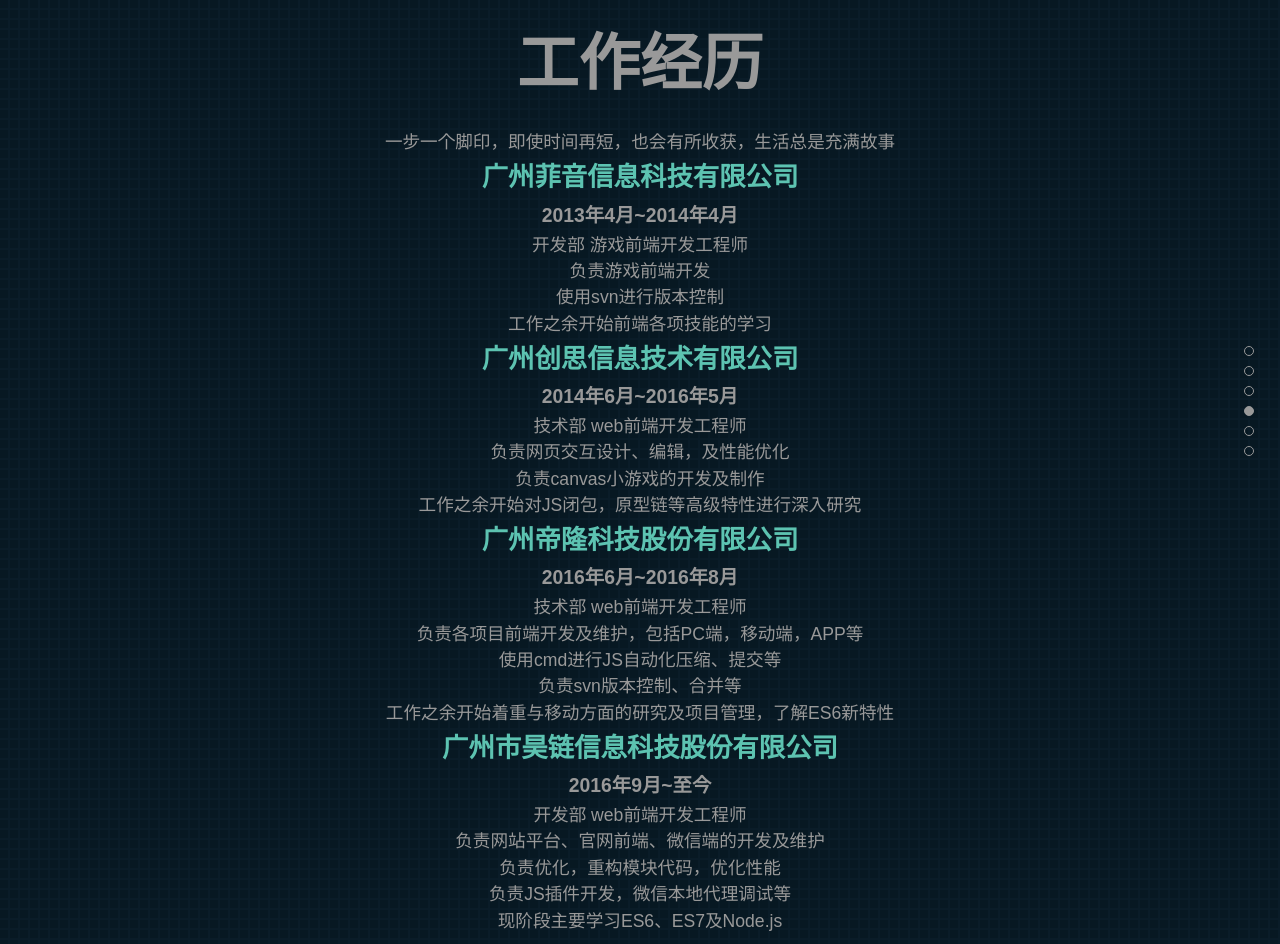
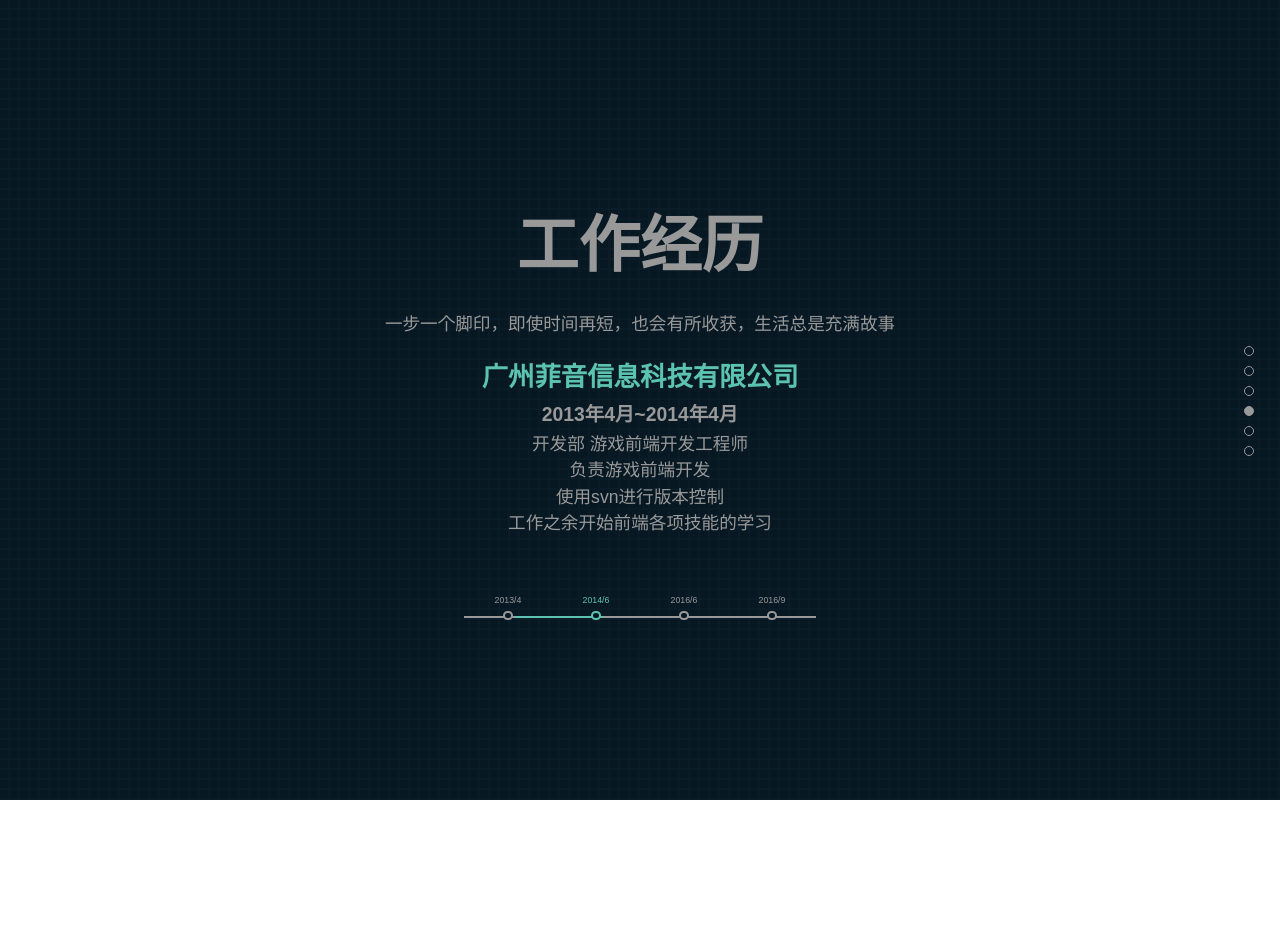
Before and after one commit to hsuna/vue-hsuna-resume, a Vue app: page /#/exp in a window 1280 px wide. Shown: the top 944 px of the page. After the commit the page ends 800 px from the top, so only its background shows below. Built offline with nearby package versions, Linux system fonts and the light colour scheme.

Commit message:
添加首页和经验的交互效果

```diff
--- a/src/page/Exp.vue
+++ b/src/page/Exp.vue
@@ -5,63 +5,111 @@
       <p>一步一个脚印，即使时间再短，也会有所收获，生活总是充满故事</p>
     </div>
     <div class="content">
-      <div class="part">
-        <h3 class="clr-comm">广州菲音信息科技有限公司</h3>
-        <h6>2013年4月~2014年4月</h6>
-        <p>开发部  游戏前端开发工程师</p>
-        <p>负责游戏前端开发</p>
-        <p>使用svn进行版本控制</p>
-        <p>工作之余开始前端各项技能的学习</p>
-      </div>
-      <div class="part">
-        <h3 class="clr-comm">广州创思信息技术有限公司</h3>
-        <h6>2014年6月~2016年5月</h6>
-        <p>技术部  web前端开发工程师</p>
-        <p>负责网页交互设计、编辑，及性能优化</p>
-        <p>负责canvas小游戏的开发及制作</p>
-        <p>工作之余开始对JS闭包，原型链等高级特性进行深入研究</p>
-      </div>
-      <div class="part">
-        <h3 class="clr-comm">广州帝隆科技股份有限公司</h3>
-        <h6>2016年6月~2016年8月</h6>
-        <p>技术部  web前端开发工程师</p>
-        <p>负责各项目前端开发及维护，包括PC端，移动端，APP等</p>
-        <p>使用cmd进行JS自动化压缩、提交等</p>
-        <p>负责svn版本控制、合并等</p>
-        <p>工作之余开始着重与移动方面的研究及项目管理，了解ES6新特性</p>
-      </div>
-      <div class="part">
-        <h3 class="clr-comm">广州市昊链信息科技股份有限公司</h3>
-        <h6>2016年9月~至今</h6>
-        <p>开发部  web前端开发工程师</p>
-        <p>负责网站平台、官网前端、微信端的开发及维护</p>
-        <p>负责优化，重构模块代码，优化性能</p>
-        <p>负责JS插件开发，微信本地代理调试等</p>
-        <p>现阶段主要学习ES6、ES7及Node.js</p>
-      </div>
+      <transition-group name="fade">
+        <div v-for="(part, index) in partList" class="part" v-bind:key="part.axis" v-show="curPart==index">
+          <h3 class="clr-comm">{{part.title}}</h3>
+          <h6>{{part.time}}</h6>
+          <p v-for="(text, index) in part.contents" v-bind:key="index">{{text}}</p>
+        </div>
+      </transition-group>
     </div>
-    <div class="axis">
-      <a>2013/4</a>
-      <a>2014/6</a>
-      <a>2016/6</a>
-      <a>2016/9</a>
-      <span class="line"></span>
+    <div class="axis" @mouseout="axisMouseOutHandler">
+      <a v-for="(part, index) in partList" class="part" v-bind:key="part.axis" @mouseover="axisMouseOverHandler(index)" :class="curPart==index?'active':''">
+        {{part.axis}}
+      </a>
+      <span class="line" :style="'left:'+(curPart*100/partList.length)+'%'"></span>
     </div>
   </div>
 </template>
 
 <script type="text/ecmascript-6">
+export default {
+  data() {
+    return {
+      timeId: -1,
+      curPart: 0,
+      partList: [
+        {
+          axis: "2013/4",
+          title: "广州菲音信息科技有限公司",
+          time: "2013年4月~2014年4月",
+          contents: [
+            "开发部  游戏前端开发工程师",
+            "负责游戏前端开发",
+            "使用svn进行版本控制",
+            "工作之余开始前端各项技能的学习"
+          ]
+        },
+        {
+          axis: "2014/6",
+          title: "广州创思信息技术有限公司",
+          time: "2014年6月~2016年5月",
+          contents: [
+            "技术部  web前端开发工程师",
+            "负责网页交互设计、编辑，及性能优化",
+            "负责canvas小游戏的开发及制作",
+            "工作之余开始对JS闭包，原型链等高级特性进行深入研究"
+          ]
+        },
+        {
+          axis: "2016/6",
+          title: "广州帝隆科技股份有限公司",
+          time: "2016年6月~2016年8月",
+          contents: [
+            "技术部  web前端开发工程师",
+            "负责各项目前端开发及维护，包括PC端，移动端，APP等",
+            "使用cmd进行JS自动化压缩、提交等",
+            "负责svn版本控制、合并等",
+            "工作之余开始着重与移动方面的研究及项目管理，了解ES6新特性"
+          ]
+        },
+        {
+          axis: "2016/9",
+          title: "广州市昊链信息科技股份有限公司",
+          time: "2016年9月~至今",
+          contents: [
+            "开发部  web前端开发工程师",
+            "负责网站平台、官网前端、微信端的开发及维护",
+            "负责优化，重构模块代码，优化性能",
+            "负责JS插件开发，微信本地代理调试等",
+            "现阶段主要学习ES6、ES7及Node.js"
+          ]
+        }
+      ]
+    };
+  },
+  created() {
+    this.axisMouseOutHandler();
+  },
+  methods: {
+    axisMouseOverHandler(pIndex) {
+      clearInterval(this.timeId);
+      this.timeId = -1;
+      this.curPart = pIndex;
+    },
+    axisMouseOutHandler() {
+      if (-1 == this.timeId) {
+        this.timeId = setInterval(() => {
+          if (this.curPart + 1 < this.partList.length) {
+            this.curPart++;
+          } else {
+            this.curPart = 0;
+          }
+        }, 5000);
+      }
+    }
+  }
+};
 </script>
 
 <style lang="scss" scoped>
-#exp .content {
+.content {
   position: relative;
   margin: 1em auto 0 auto;
   min-width: 5em;
   height: 13em;
 
   .part {
-    display: none;
     position: absolute;
     margin: 0 auto;
     right: 0;
@@ -124,6 +172,15 @@
   }
 }
 
+.fade-enter-active,
+.fade-leave-active {
+  transition: opacity 0.5s;
+}
+.fade-enter,
+.fade-leave-to {
+  opacity: 0;
+}
+
 .mobile {
   .content {
     height: 15em;
--- a/src/page/Home.vue
+++ b/src/page/Home.vue
@@ -1,8 +1,12 @@
 <template>
   <div class="section-cell">
-    <div class="portrait">
-      <img src="/static/images/photo_2.jpg">
-      <img src="/static/images/photo_1.jpg">
+    <div class="portrait" @mouseover="portraitOverHandler" @mouseout="portraitOutHandler">
+      <transition name="fade">
+        <img src="/static/images/photo_1.jpg" v-show="0 == photoNum">
+      </transition>
+      <transition name="fade">
+        <img src="/static/images/photo_2.jpg" v-show="1 == photoNum">
+      </transition>
     </div>
 
     <h1 class="title">陈阳志</h1>
@@ -13,26 +17,49 @@
 </template>
 
 <script type="text/ecmascript-6">
-
+export default {
+  data() {
+    return {
+      photoNum: 0
+    };
+  },
+  methods: {
+    portraitOverHandler() {
+      this.photoNum = 1;
+    },
+    portraitOutHandler() {
+      this.photoNum = 0;
+    }
+  }
+};
 </script>
 
 <style lang="scss" scoped>
-  .portrait{
+.portrait {
   margin: 1rem auto;
   position: relative;
   width: 200px;
   height: 200px;
 
-    img{
+  img {
     position: absolute;
     left: 0;
     top: 0;
     width: 200px;
     height: 200px;
-      border: 10px solid #5DC3B1;
+    border: 10px solid #5dc3b1;
     -webkit-border-radius: 50%;
     -moz-border-radius: 50%;
     border-radius: 50%;
   }
+
+  .fade-enter-active,
+  .fade-leave-active {
+    transition: opacity 0.5s;
+  }
+  .fade-enter,
+  .fade-leave-to {
+    opacity: 0;
+  }
 }
 </style>
--- a/src/page/Skill.vue
+++ b/src/page/Skill.vue
@@ -1,45 +1,92 @@
 <template>
-  <div id="skill" class="pp-tableCell">
+  <div class="section-cell">
     <h1 class="title">专业技能</h1>
     <div class="content">
-      <p>框架的意义是什么？倘若有一天所有框架都没了，你还会写代码吗？</p>
+      <p>{{content}}</p>
     </div>
-    <div class="tag-panel">
-      <div class="tag expert">HTML/HTML5</div>
-      <div class="tag expert">CSS</div>
-      <div class="tag expert">Javascript</div>
-    </div>
-    <div class="tag-panel">
-      <div class="tag expert">jQuery</div>
-      <div class="tag familiar">Bootstrap</div>
-      <div class="tag familiar">Angularjs</div>
-      <div class="tag expert">Requirejs</div>
-    </div>
-    <div class="tag-panel">
-      <div class="tag expert">HTML5+</div>
-      <div class="tag expert">jQueryMobile</div>
-      <div class="tag familiar">Mui</div>
-    </div>
-    <div class="tag-panel">
-      <div class="tag expert">Canvas</div>
-      <div class="tag expert">CreateJs</div>
-      <div class="tag familiar">Egret</div>
-    </div>
-    <div class="tag-panel">
-      <div class="tag familiar">Node.js</div>
-      <div class="tag familiar">Koa2</div>
-      <div class="tag common">PHP</div>
-    </div>
-    <div class="tag-panel">
-      <div class="tag expert">PhotoShop</div>
-      <div class="tag expert">Flash</div>
+    <div v-for="(skills, index) in skillList" class="tag-panel" v-bind:key="index">
+      <div v-for="skill in skills" v-bind:key="skill.text" class="tag" :class="skill.degree">
+        {{skill.text}}
+      </div>
     </div>
   </div>
 </template>
 
 <script type="text/ecmascript-6">
-
+export default {
+  data() {
+    return {
+      content: "框架的意义是什么？倘若有一天所有框架都没了，你还会写代码吗？",
+      skillList: [
+        [
+          { degree: "expert", text: "HTML/HTML5" },
+          { degree: "expert", text: "CSS" },
+          { degree: "expert", text: "Javascript" }
+        ],
+        [
+          { degree: "expert", text: "jQuery" },
+          { degree: "familiar", text: "Bootstrap" },
+          { degree: "familiar", text: "Angularjs" },
+          { degree: "expert", text: "Requirejs" }
+        ],
+        [
+          { degree: "expert", text: "HTML5+" },
+          { degree: "expert", text: "jQueryMobile" },
+          { degree: "familiar", text: "Mui" }
+        ],
+        [
+          { degree: "expert", text: "Canvas" },
+          { degree: "expert", text: "CreateJs" },
+          { degree: "familiar", text: "Egret" }
+        ],
+        [
+          { degree: "familiar", text: "Node.js" },
+          { degree: "familiar", text: "Koa2" },
+          { degree: "expert", text: "PHP" }
+        ],
+        [
+          { degree: "expert", text: "PhotoShop" },
+          { degree: "expert", text: "Flash" }
+        ]
+      ]
+    };
+  }
+};
 </script>
 
 <style lang="scss" scoped>
+.tag-panel {
+  margin: 15px auto;
+}
+
+.tag {
+  font-size: 0.9em;
+  background-color: transparent;
+  color: #5dc3b1;
+  border: 1px solid #5dc3b1;
+  border-radius: 3px;
+  -webkit-border-radius: 3px;
+  -moz-border-radius: 3px;
+  display: inline-block;
+  padding: 2px 8px;
+  margin-right: 3px;
+  margin-bottom: 3px;
+  opacity: 0;
+  filter: Alpha(opacity=0);
+
+  &.expert {
+    opacity: 1;
+    filter: Alpha(opacity=100);
+  }
+
+  &.familiar {
+    opacity: 0.8;
+    filter: Alpha(opacity=80);
+  }
+
+  &.common {
+    opacity: 0.4;
+    filter: Alpha(opacity=40);
+  }
+}
 </style>
--- a/static/css/index.css
+++ b/static/css/index.css
@@ -165,48 +165,6 @@
 }
 
 
-/**class */
-
-.tag-panel {
-    margin: 15px auto
-}
-
-.tag {
-    font-size: .9em;
-    background-color: transparent;
-    color: #5DC3B1;
-    border: 1px solid #5DC3B1;
-    border-radius: 3px;
-    -webkit-border-radius: 3px;
-    -moz-border-radius: 3px;
-    display: inline-block;
-    padding: 2px 8px;
-    margin-right: 3px;
-    margin-bottom: 3px;
-    opacity: 0;
-    filter: Alpha(opacity=0);
-}
-
-.tag.expert {
-    opacity: 1;
-    filter: Alpha(opacity=100);
-}
-
-.tag.familiar {
-    opacity: .8;
-    filter: Alpha(opacity=80);
-}
-
-.tag.common {
-    opacity: .4;
-    filter: Alpha(opacity=40);
-}
-
-.pp-tooltip {
-    color: #999;
-}
-
-
 /**mobile */
 
 .mobile .section {
```
Also changed, not shown: src/assets/logo.png (deleted). Lines whose indentation alone changed are shown as unchanged.
